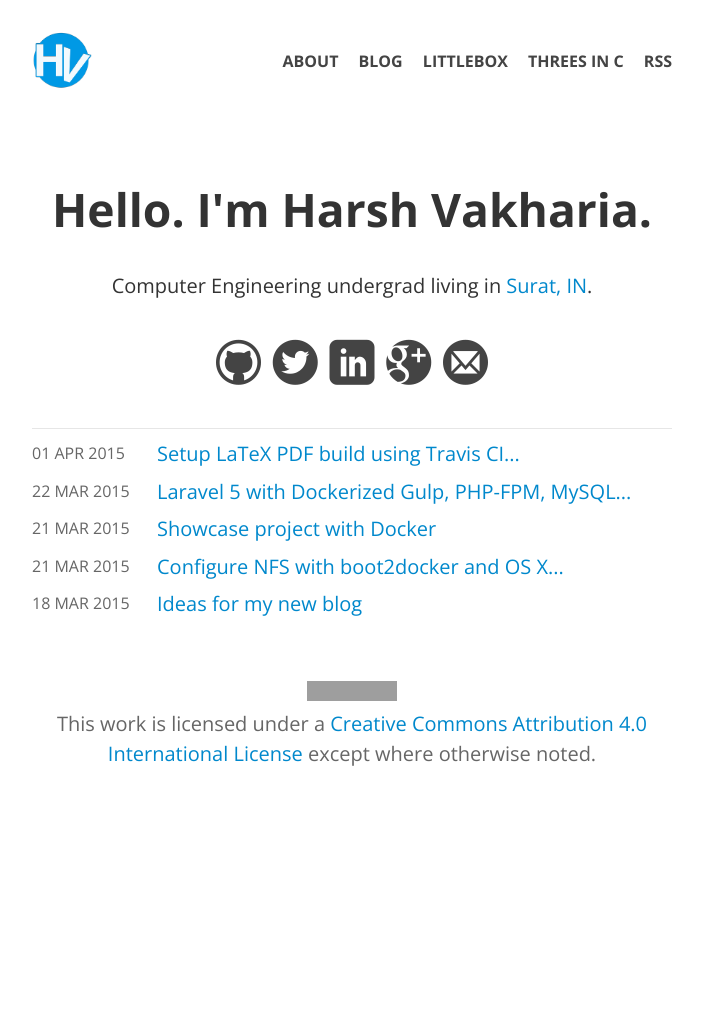
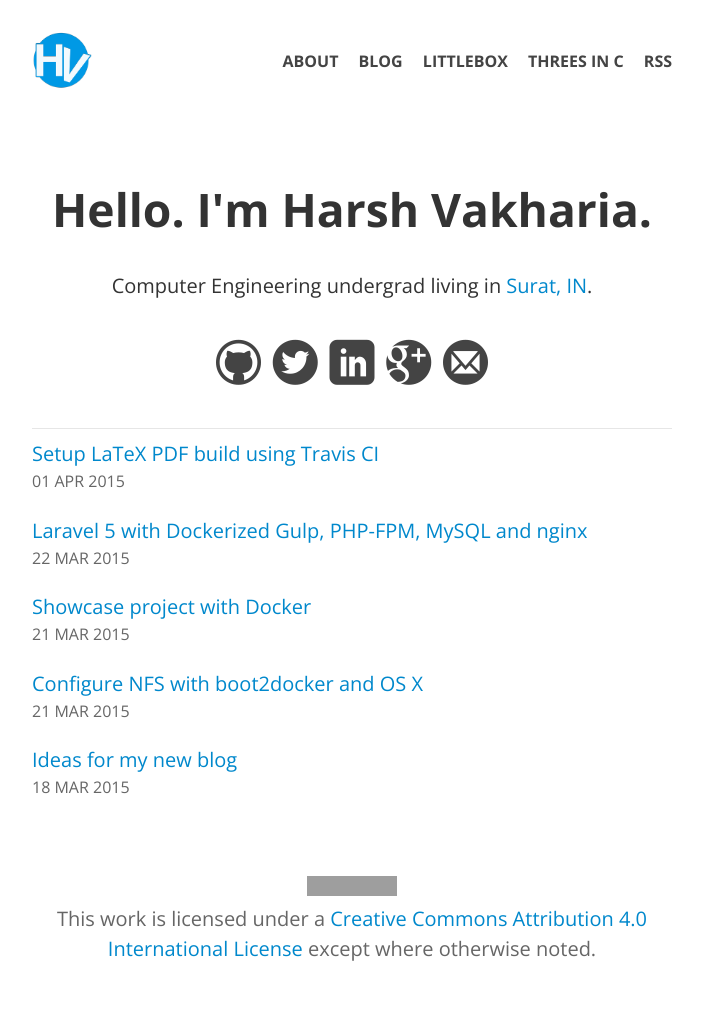
Before and after one commit to hbcbh1999/harshjv.github.io, a Jekyll site: the page built from index.html, in a window 1280 px wide. Shown: the whole page, without its empty margins (288-991 px from the left). Built offline with Jekyll 4.4.1, drawn with Linux system fonts in a browser that asks for light colours; Markdown is read by kramdown in place of the engine named in the settings; before the commit the page ends 900 px from its top, so only the background shows below that; grey boxes are pictures that could not be loaded.

Commit message:
Update style

```diff
--- a/_layouts/post.html
+++ b/_layouts/post.html
@@ -2,8 +2,8 @@
 layout: default
 ---
 <div class="post-header">
+  <p class="post-date">{{ page.date | date_to_string }}</p>
   <h1 class="post-header__title">{{ page.title }}</h1>
-  <p class="post-date">{{ page.date | date_to_string }}</p>
   <div class="post-header__social">{% include social.html %}</div>
 </div>
 <div class="post-body">
--- a/_sass/_post.scss
+++ b/_sass/_post.scss
@@ -5,16 +5,16 @@
 }
 
 .post-header {
-  @extend %double-margin-bottom, %center-text;
+  @extend %double-margin-bottom;
 
   width: 100%;
 
   .post-header__title {
-    margin: 0;
+    @extend %half-margin-bottom;
   }
 
   .post-date {
-    @extend %half-margin-bottom;
+    margin-bottom: 0;
   }
 
   .post-header__social {}
@@ -45,18 +45,8 @@
     }
 
     .post-date {
+      @extend %half-margin-bottom;
       font-size: 0.8em;
-      float: none;
-      width: auto;
-
-      @media screen and (min-width: $desktop-min) {
-        /* Not working when using inline/inline-block, maybe https://bugs.webkit.org/show_bug.cgi?id=53166 */
-        display: inline-table;
-        float: left;
-        line-height: 1.8;
-        vertical-align: middle;
-        width: 125px;
-      }
     }
   }
 }
--- a/index.html
+++ b/index.html
@@ -21,8 +21,8 @@ sitemap:
 <ul class="recent-posts">
   {% for post in site.posts limit:5 %}
     <li>
-      <a href="{{ post.url }}" title="{{ post.title }}">{{ post.title | truncatewords: 7 }}</a>
-      <span class="post-date">{{ post.date | date_to_string }}</span>
+      <a href="{{ post.url }}">{{ post.title }}</a>
+      <p class="post-date">{{ post.date | date_to_string }}</p>
     </li>
   {% endfor %}
 </ul>
```
